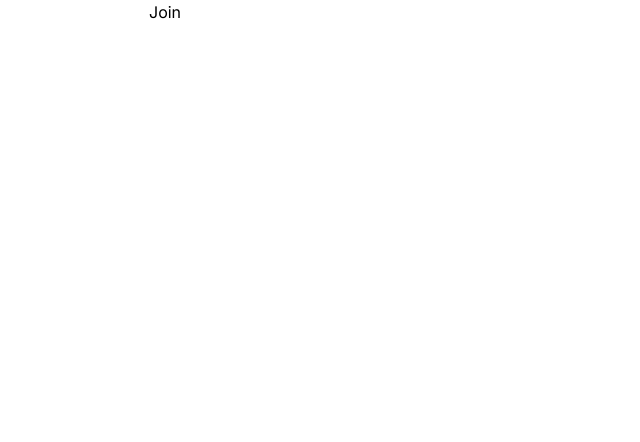
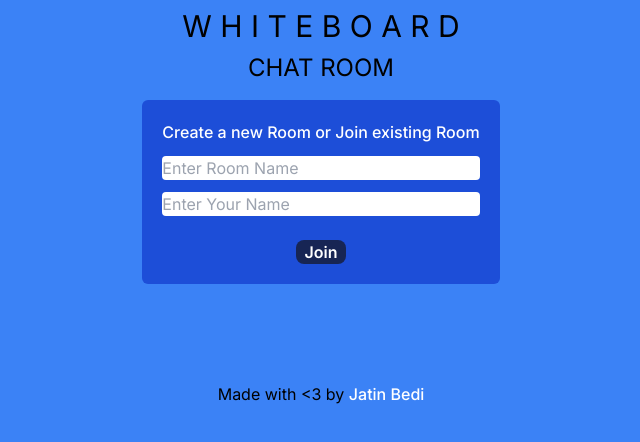
Before and after one commit to Jatinbedii/Whiteboard-frontend, a Next.js app: page / in a window 1280 px wide. Shown: the top 442 px of the page, without its empty margins (319-959 px from the left). Built offline with nearby package versions, Linux system fonts and the light colour scheme.

Commit message:
styled frontend of Join Screen

```diff
--- a/src/app/page.js
+++ b/src/app/page.js
@@ -1,8 +1,25 @@
 import JoinRoom from "@/components/JoinRoom";
 export default function Home() {
   return (
-    <main>
-      <JoinRoom />
+    <main className="min-h-screen bg-blue-500">
+      <div className="w-full bg-blue-500 flex justify-center">
+        <div className="flex flex-col">
+          <h1 className="text-black pt-2 text-3xl text-center">
+            W H I T E B O A R D
+          </h1>
+          <div className="w-full text-center">
+            <h2 className="text-black text-2xl p-2">CHAT ROOM</h2>{" "}
+          </div>
+        </div>
+      </div>
+      <div className="flex justify-center">
+        <JoinRoom />
+      </div>
+
+      <div className="w-full text-center mt-[90px]">
+        Made with &lt;3 by{" "}
+        <span className="text-white font-medium">Jatin Bedi</span>
+      </div>
     </main>
   );
 }
--- a/src/components/JoinRoom.jsx
+++ b/src/components/JoinRoom.jsx
@@ -4,17 +4,44 @@ import React, { useState } from "react";
 
 function JoinRoom() {
   const [room, setroom] = useState("");
+  const [error, seterror] = useState("");
   const [name, setname] = useState("");
   const router = useRouter();
   function joinhandler() {
+    seterror("");
+    if (!room || !name) {
+      seterror("Please Fill all the Fields");
+      return;
+    }
     router.push(`/room/${room}/${name}`);
   }
   return (
-    <div>
-      <div>
-        <input value={room} onChange={(e) => setroom(e.target.value)} />
-        <input value={name} onChange={(e) => setname(e.target.value)} />
-        <button onClick={joinhandler}>Join</button>
+    <div className="max-w-fit p-5 bg-blue-700 rounded-md m-2">
+      <div className="flex flex-col gap-3 ">
+        <div className="text-white font-medium text-center">
+          Create a new Room or Join existing Room
+        </div>
+        <input
+          className="rounded"
+          placeholder="Enter Room Name"
+          value={room}
+          onChange={(e) => setroom(e.target.value)}
+        />
+        <input
+          className="rounded"
+          placeholder="Enter Your Name"
+          value={name}
+          onChange={(e) => setname(e.target.value)}
+        />
+        <div className="bg-red-600 pl-2 text-white rounded-md">{error}</div>
+        <div className="w-full text-center">
+          <button
+            onClick={joinhandler}
+            className="text-white font-semibold bg-blue-950 w-[50px] rounded-lg"
+          >
+            Join
+          </button>
+        </div>
       </div>
     </div>
   );
```
